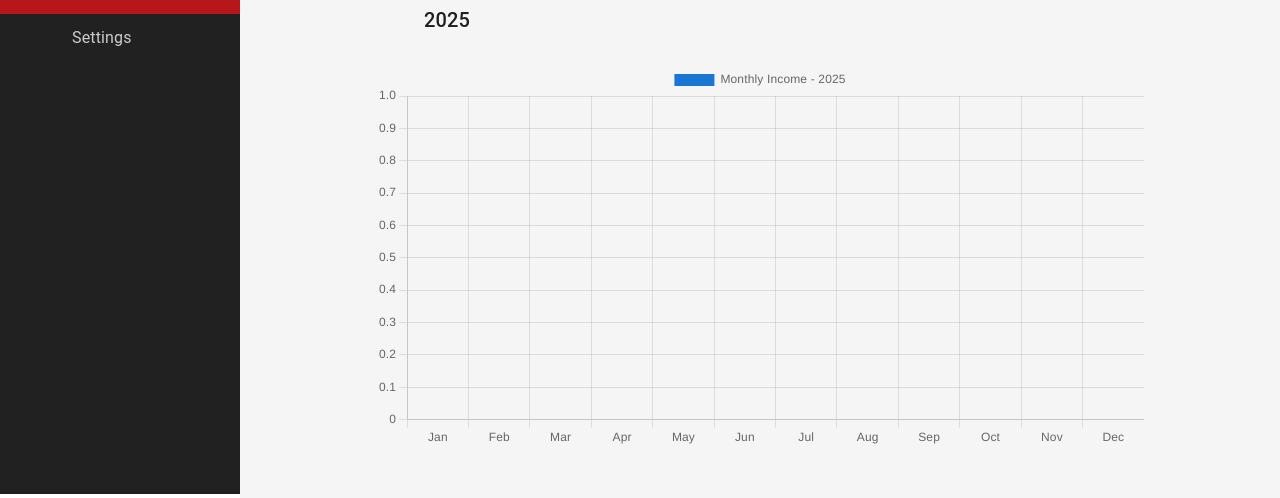
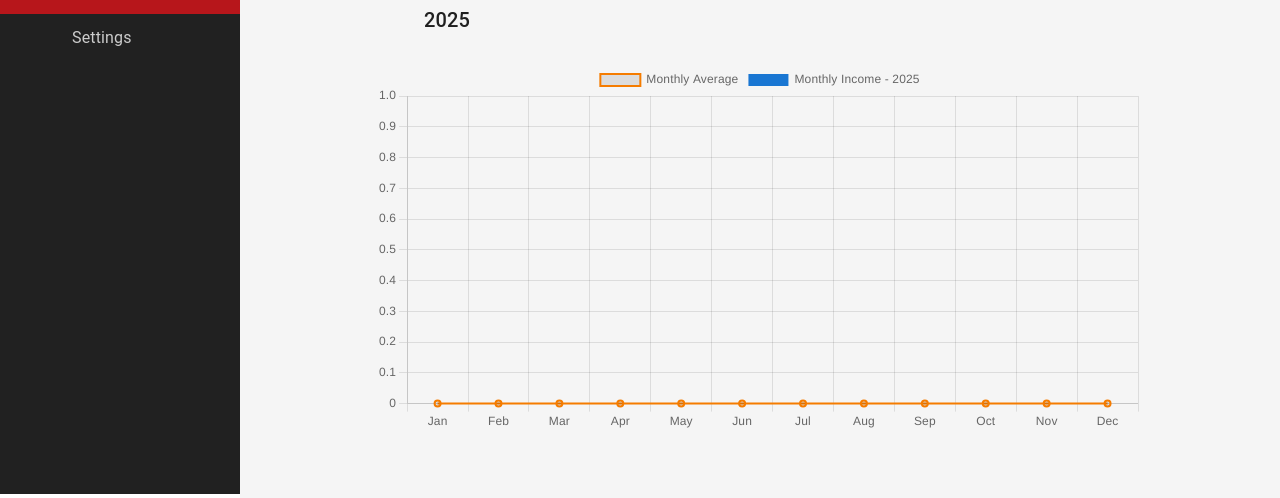
Before and after one commit to tyleranthony11/NLP-Finance-App, a React (Vite) app: page /dashboard/income-reports in a window 1280 px wide. Shown: the part 306-804 px from the top of the page. Built offline with nearby package versions, Linux system fonts and the light colour scheme; some icons are missing.

Commit message:
added trendline to compare income with previous years

```diff
--- a/src/pages/dashboard/IncomeReports.jsx
+++ b/src/pages/dashboard/IncomeReports.jsx
@@ -4,6 +4,8 @@ import dayjs from "dayjs";
 import {
   Chart as ChartJS,
   BarElement,
+  LineElement,
+  PointElement,
   CategoryScale,
   LinearScale,
   Tooltip,
@@ -15,7 +17,15 @@ import StatCard from "../../components/StatCard";
 import HandshakeIcon from "@mui/icons-material/Handshake";
 import MonetizationOnIcon from "@mui/icons-material/MonetizationOn";
 
-ChartJS.register(BarElement, CategoryScale, LinearScale, Tooltip, Legend);
+ChartJS.register(
+  BarElement,
+  LineElement,
+  PointElement,
+  CategoryScale,
+  LinearScale,
+  Tooltip,
+  Legend
+);
 
 const styles = {
   statCards: {
@@ -71,6 +81,37 @@ const IncomeReports = () => {
     "Dec",
   ];
 
+  const previousYears = deals.filter((deal) => {
+    const date = dayjs(deal.date);
+    return date.year() < selectedYear.year();
+  });
+
+  const incomeSums = {};
+  const incomeCounts = {};
+
+  previousYears.forEach((deal) => {
+    const date = dayjs(deal.date);
+    const month = date.format("MMM");
+    incomeSums[month] = (incomeSums[month] || 0) + Number(deal.income || 0);
+    incomeCounts[month] = (incomeCounts[month] || 0) + 1;
+  });
+
+  const averageIncomeByMonth = allMonths.map((month) => {
+    const total = incomeSums[month] || 0;
+    const count = incomeCounts[month] || 0;
+    return count > 0 ? total / count : 0;
+  });
+
+  const chartOptions = {
+    responsive: true,
+    maintainAspectRatio: false,
+    scales: {
+      y: {
+        beginAtZero: true,
+      },
+    },
+  };
+
   const chartData = {
     labels: allMonths,
     datasets: [
@@ -78,6 +119,18 @@ const IncomeReports = () => {
         label: `Monthly Income - ${selectedYear.year()}`,
         data: allMonths.map((month) => incomeByMonth[month] || 0),
         backgroundColor: "#1976d2",
+        order: 2,
+      },
+      {
+        label: "Monthly Average",
+        data: averageIncomeByMonth,
+        type: "line",
+        borderColor: "#f57c00",
+        borderWidth: 2,
+        fill: false,
+        pointRadius: 3,
+        tension: 0.3,
+        order: 1,
       },
     ],
   };
@@ -103,7 +156,7 @@ const IncomeReports = () => {
         />
       </Box>
 
-      <Box sx={{ maxWidth: 800, mx: "auto", mt: 4, p: 2 }}>
+      <Box sx={{ maxWidth: 800, mx: "auto", mt: 4, p: 2, height: 400 }}>
         <Box
           display="flex"
           justifyContent="space-between"
@@ -112,7 +165,11 @@ const IncomeReports = () => {
         >
           <YearPicker value={selectedYear} onChange={setSelectedYear} />
         </Box>
-        <Bar data={chartData} />
+        <Bar
+          data={chartData}
+          options={chartOptions}
+          key={selectedYear.year()}
+        />
       </Box>
     </>
   );
```
